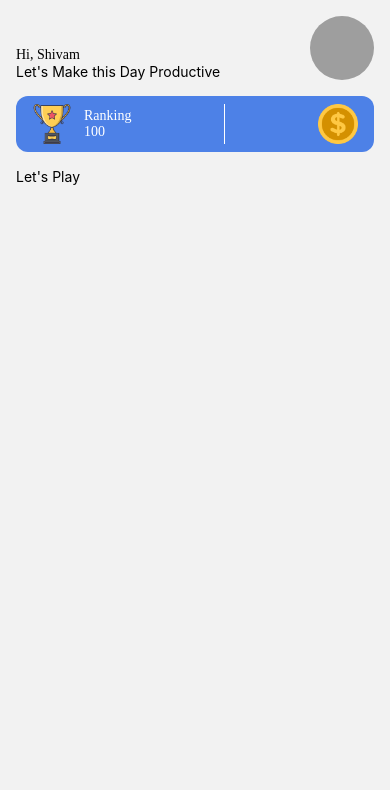
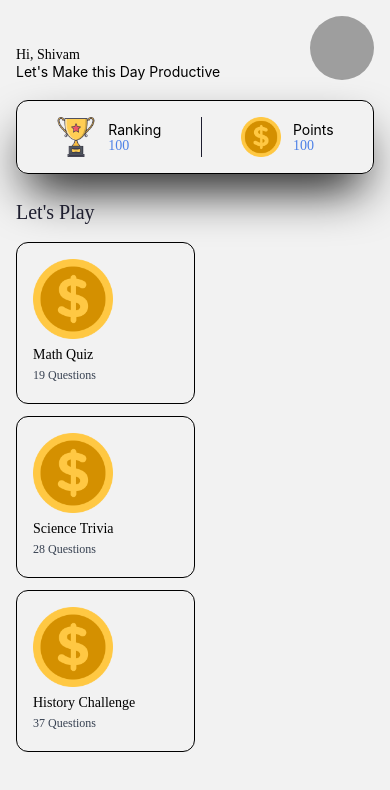
Before and after one commit to boy-scripter/react-native-education, a React Native app: screen /main in a window 390 px wide. Shown: the top 790 px of the page. Built offline with nearby package versions, Linux system fonts and the light colour scheme; grey boxes are pictures that could not be loaded.

Commit message:
home desing imprved

```diff
--- a/src/screens/dashboard/home.screen.tsx
+++ b/src/screens/dashboard/home.screen.tsx
@@ -6,6 +6,27 @@ export function HomeScreen() {
     name: 'Shivam',
     image: 'https://marketplace.canva.com/EAFaFUz4aKo/3/0/1600w/canva-yellow-abstract-cooking-fire-free-logo-tn1zF-_cG9c.jpg',
   };
+
+  const options = [
+    {
+      name: 'Math Quiz',
+      route: '/quiz/math',
+      image: 'https://example.com/math-quiz.png',
+      question: Math.floor(Math.random() * (40 - 3 + 1)) + 3,
+    },
+    {
+      name: 'Science Trivia',
+      route: '/quiz/science',
+      image: 'https://example.com/science-trivia.png',
+      question: Math.floor(Math.random() * (40 - 3 + 1)) + 3,
+    },
+    {
+      name: 'History Challenge',
+      route: '/quiz/history',
+      image: 'https://example.com/history-challenge.png',
+      question: Math.floor(Math.random() * (40 - 3 + 1)) + 3,
+    },
+  ];
 
   return (
     <View className="px-4 py-4 ">
@@ -17,34 +38,39 @@ export function HomeScreen() {
         <Image className="h-16 w-16 rounded-full" source={{uri: user.image}} />
       </View>
 
-      <View className="mt-4 w-full px-4 mx-auto flex flex-row p-2 justify-between rounded-xl bg-theme ">
-        <View className="flex-row">
+      <View className="mt-5 w-full px-4 mx-auto flex flex-row p-4 justify-evenly rounded-xl shadow-black shadow-2xl border ">
+        <View className="flex-row items-center">
           <Image className="w-10 h-10" source={require('@assets/images/trophy.png')} resizeMode="contain" />
-          <View className='pl-3 flex justify-center'>
-            <Text className='font-interBold text-white'>Ranking</Text>
-            <Text className='font-interBold text-white'>100</Text>
+          <View className="pl-3 flex justify-center">
+            <Text>Ranking</Text>
+            <Text className="font-interBold text-theme ">100</Text>
           </View>
         </View>
-        <View className="w-px bg-white mx-4" />
-        <Image className="w-10 h-10" source={require('@assets/images/coin.png')} resizeMode="contain" />
+
+        <View className="w-px bg-theme-900 mx-4" />
+
+        <View className="flex-row  flex-start items-center">
+          <Image className="w-10 h-10" source={require('@assets/images/coin.png')} resizeMode="contain" />
+          <View className="pl-3 flex justify-center">
+            <Text>Points</Text>
+            <Text className="font-interBold text-theme ">100</Text>
+          </View>
+        </View>
       </View>
 
-      <View className="mt-4">
-        <Text>Let's Play</Text>
-        {/* <View className="flex flex-row justify-around mt-4">
-          <View className="items-center">
-            <Image className="w-12 h-12 mb-2" source={require('@assets/images/book.png')} />
-            <Text>Learn</Text>
-          </View>
-          <View className="items-center">
-            <Image className="w-12 h-12 mb-2" source={require('@assets/images/game.png')} />
-            <Text>Play</Text>
-          </View>
-          <View className="items-center">
-            <Image className="w-12 h-12 mb-2" source={require('@assets/images/chat.png')} />
-            <Text>Chat</Text>
-          </View>
-        </View> */}
+      <View className="mt-6">
+        <Text className="font-interBold text-theme-900 text-xl mb-4">Let's Play</Text>
+        <View className="flex-row flex-wrap gap-3 ">
+          {options.map((currentObject , index) => {
+            return (
+              <View key={index} className="rounded-xl basis-1/2 border p-4">
+                <Image className="w-20 h-20" source={require('@assets/images/coin.png')} resizeMode="contain" />
+                <Text className="mt-2 font-interBold">{currentObject.name}</Text>
+                <Text className="my-1 font-interBold text-xs text-greyish-200">{currentObject.question} Questions</Text>
+              </View>
+            );
+          })}
+        </View>
       </View>
     </View>
   );
```
